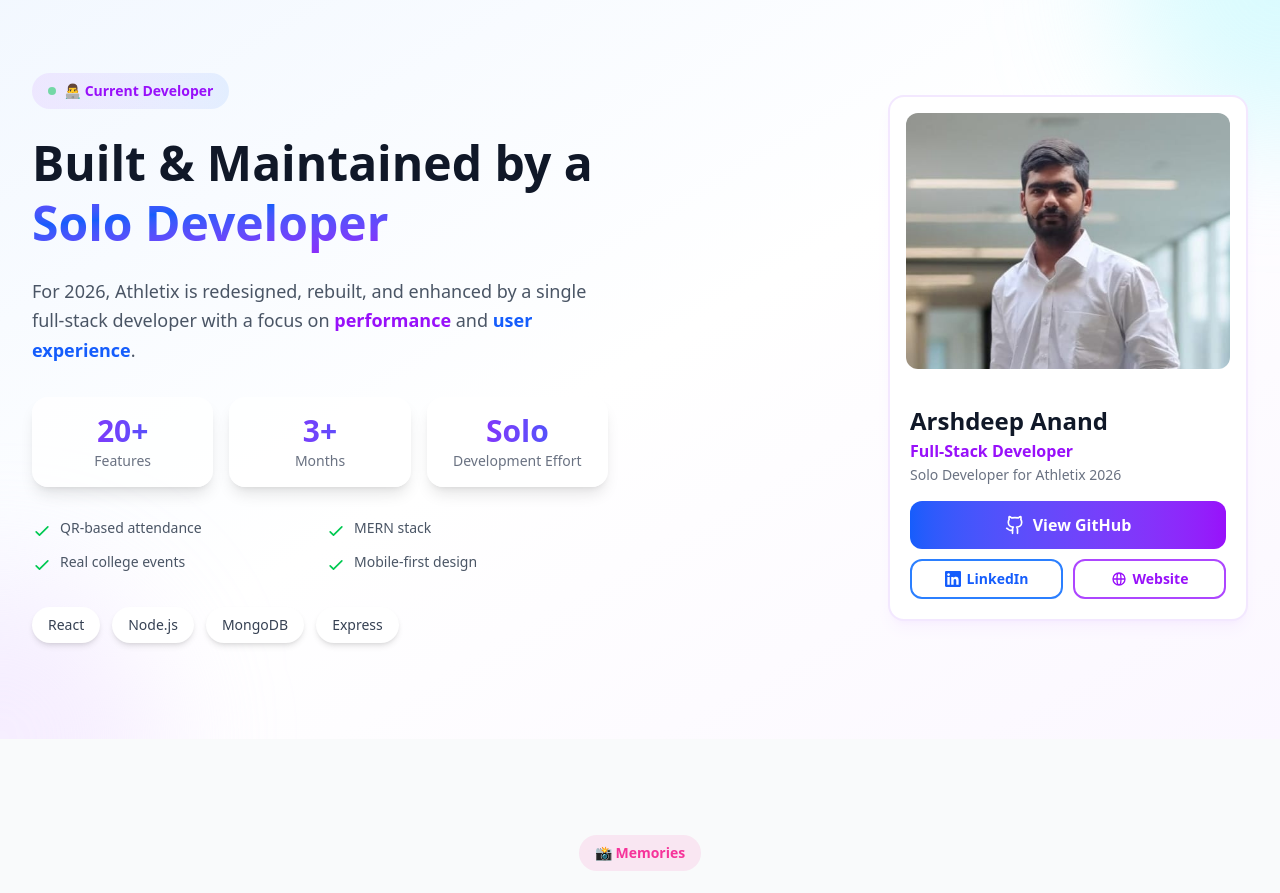
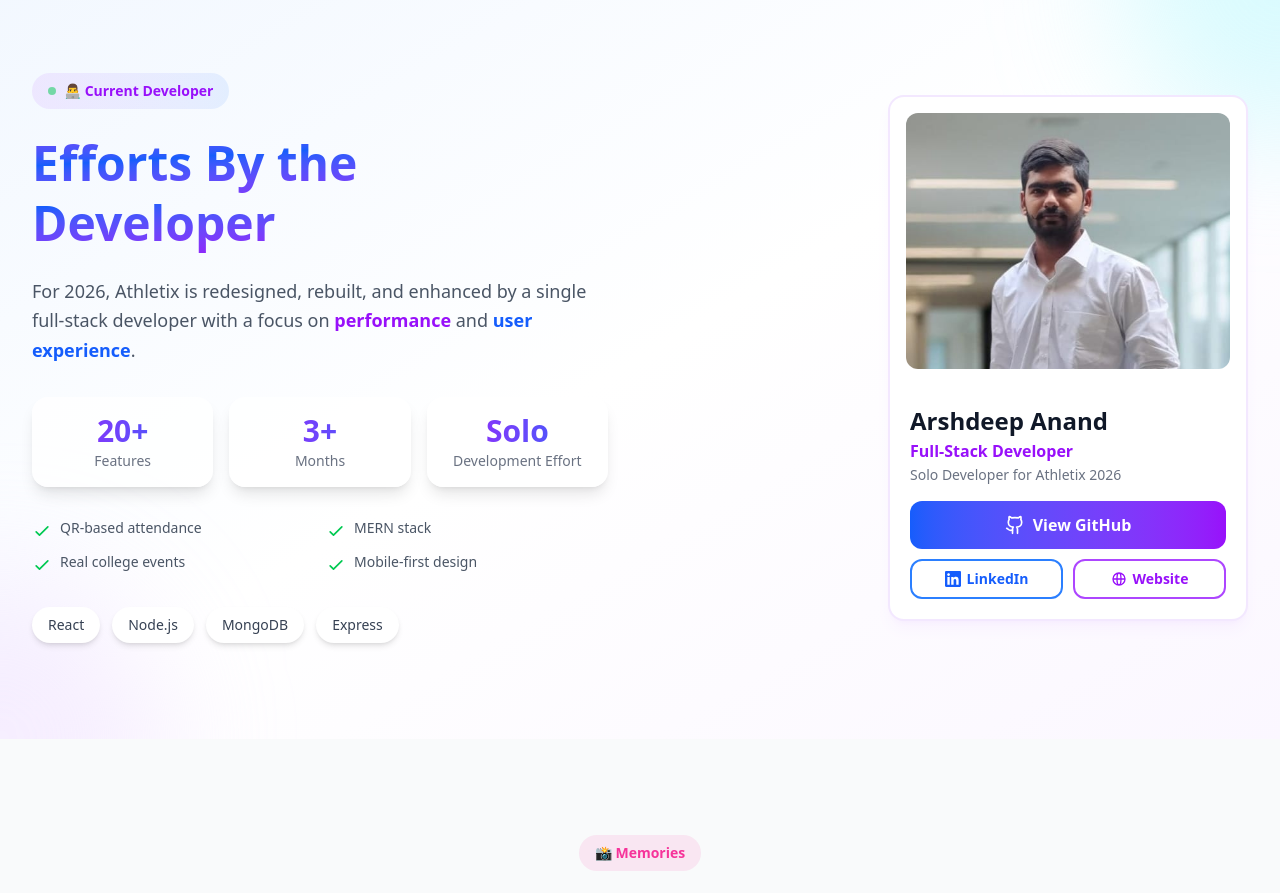
Before and after one commit to VibeStack/Athletic-Meet, a React (Vite) app in the folder client/: page / in a window 1280 px wide. Shown: the part 3840-4733 px from the top of the page. Built offline with nearby package versions, Linux system fonts and the light colour scheme; no server answers.

Commit message:
minor bug fix

```diff
--- a/client/src/components/LandingPage/Team.jsx
+++ b/client/src/components/LandingPage/Team.jsx
@@ -23,7 +23,7 @@ const Team = ({ darkMode }) => {
   const stats = [
     { value: "20+", label: "Features" },
     { value: "3+", label: "Months" },
-    { value: "Solo", label: "Development Effort" }
+    { value: "Solo", label: "Development Effort" },
   ];
 
   const highlights = [
@@ -175,9 +175,8 @@ const Team = ({ darkMode }) => {
                 darkMode ? "text-white" : ""
               }`}
             >
-              Built & Maintained by a{" "}
               <span className="bg-linear-to-br from-purple-600 via-blue-600 to-purple-600 bg-clip-text text-transparent bg-size-[200%_auto] animate-gradient">
-                Solo Developer
+                Efforts By the Developer
               </span>
             </h2>
 
--- a/client/src/components/Login/Step2LoginSuccess.jsx
+++ b/client/src/components/Login/Step2LoginSuccess.jsx
@@ -1,4 +1,4 @@
-import React from "react";
+import React, { useEffect } from "react";
 import { CheckIcon } from "../../icons";
 import { useNavigate } from "react-router-dom";
 
```
